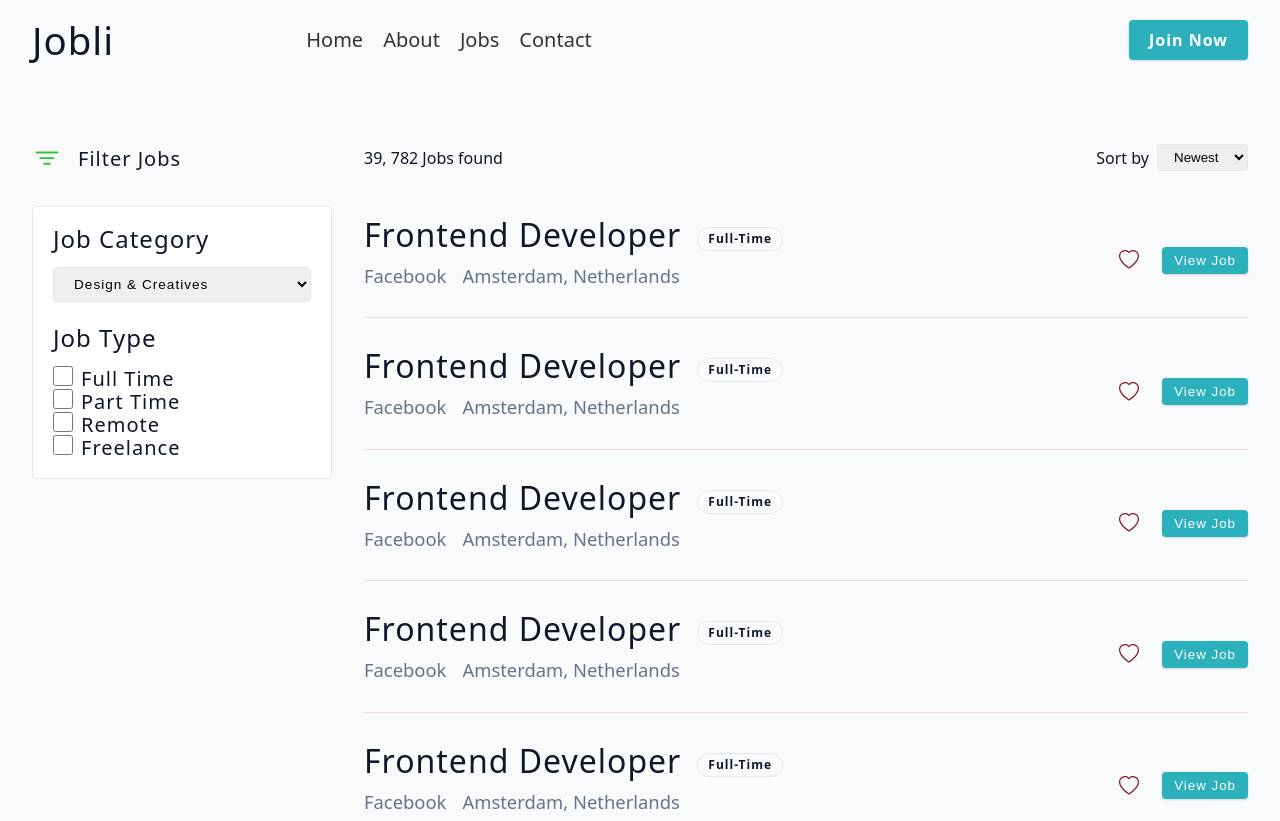
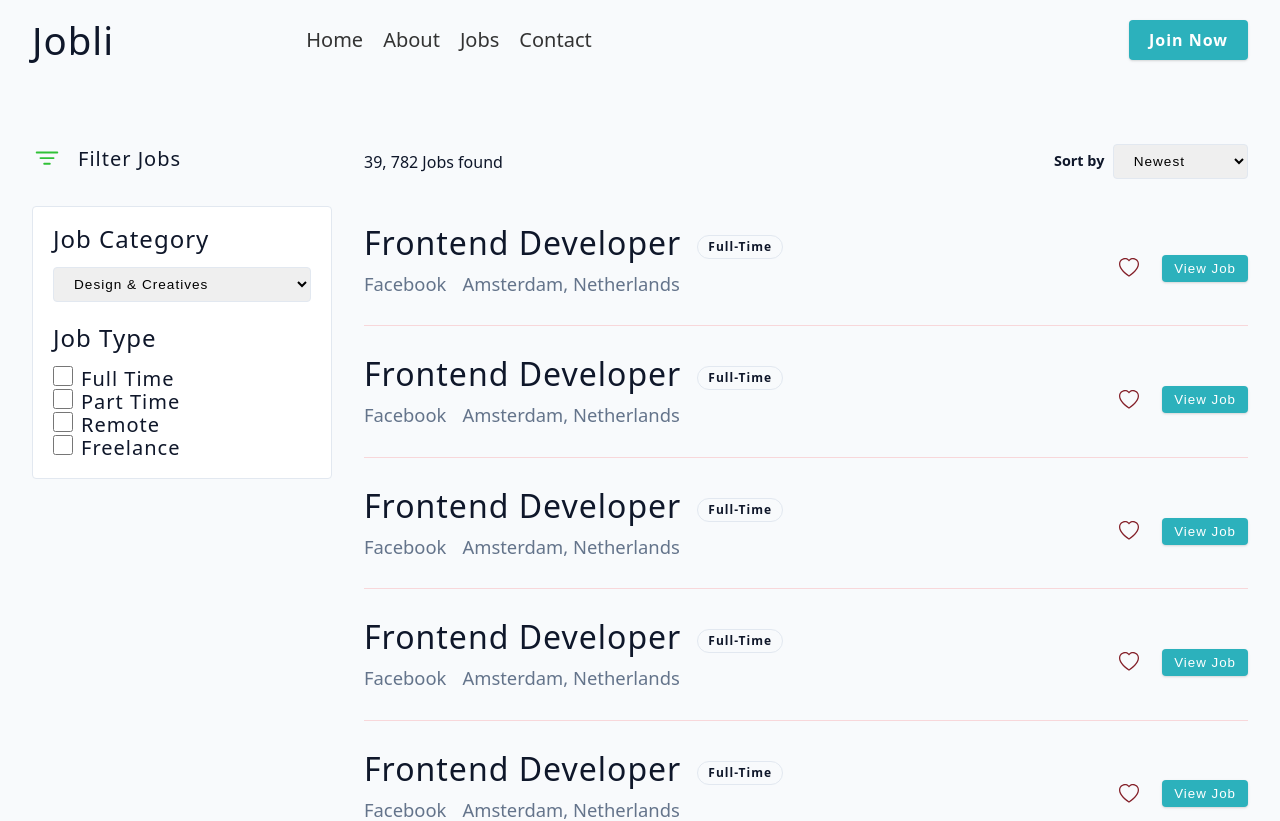
Before and after one commit to Jon-Felipe/jobli, a React (Vite) app in the folder client/: page /jobs in a window 1280 px wide. Shown: the top 821 px of the page. Built offline with nearby package versions, Linux system fonts and the light colour scheme.

Commit message:
replaced job sort with select component and updated types and constants

```diff
--- a/client/src/components/Select.tsx
+++ b/client/src/components/Select.tsx
@@ -1,18 +1,18 @@
 import styled from 'styled-components';
 
 // extras
-import { JobCategory } from '../utils/types';
+import { Select as SelectType } from '../utils/types';
 
 type Props = {
   name: string;
-  values: JobCategory[];
+  values: SelectType[];
 };
 
 function Select({ name, values }: Props) {
   return (
     <Wrapper name={name} id={name}>
-      {values.map((item, i) => (
-        <option key={i}>{item.title}</option>
+      {values.map((item) => (
+        <option key={item.id}>{item.title}</option>
       ))}
     </Wrapper>
   );
--- a/client/src/pages/Jobs.tsx
+++ b/client/src/pages/Jobs.tsx
@@ -6,7 +6,7 @@ import JobCard from '../components/JobCard';
 import Select from '../components/Select';
 
 // extras
-import { dummy_jobs, jobCategories } from '../utils/constants';
+import { dummy_jobs, jobCategories, sortOptions } from '../utils/constants';
 
 type Props = {};
 
@@ -50,13 +50,10 @@ function Jobs({}: Props) {
         <div className='jobs__header'>
           <p>39, 782 Jobs found</p>
           <div className='jobs__sort'>
-            <p>Sort by</p>
-            <select name='sort' id='sort'>
-              <option value='newest'>Newest</option>
-              <option value='oldest'>Oldest</option>
-              <option value='a-z'>A-Z</option>
-              <option value='z-a'>Z-A</option>
-            </select>
+            <div className='jobs__sort-text'>
+              <h6>Sort by</h6>
+            </div>
+            <Select name='sort' values={sortOptions} />
           </div>
         </div>
         <div className='jobs__content'>
@@ -134,11 +131,12 @@ const Wrapper = styled.div`
     display: flex;
     align-items: center;
     column-gap: 0.5rem;
-    select {
-      padding: 0.25rem 0.75rem;
-      border: 1px solid var(--grey-200);
-      border-radius: var(--border-radius);
-      cursor: pointer;
+  }
+  .jobs__sort-text {
+    width: 80px;
+    h6 {
+      font-size: 0.9rem;
+      font-weight: 600;
     }
   }
   @media (min-width: 1024px) {
--- a/client/src/utils/constants.ts
+++ b/client/src/utils/constants.ts
@@ -138,18 +138,18 @@ export const dummy_jobs: Job[] = [
 export const sortOptions: Sort[] = [
   {
     id: 1,
-    text: 'newest',
+    title: 'newest',
   },
   {
     id: 2,
-    text: 'oldest',
+    title: 'oldest',
   },
   {
     id: 3,
-    text: 'a-z',
+    title: 'a-z',
   },
   {
     id: 4,
-    text: 'z-a',
+    title: 'z-a',
   },
 ];
```
Also changed, not shown: client/src/utils/types.ts (+6 -1 lines).
